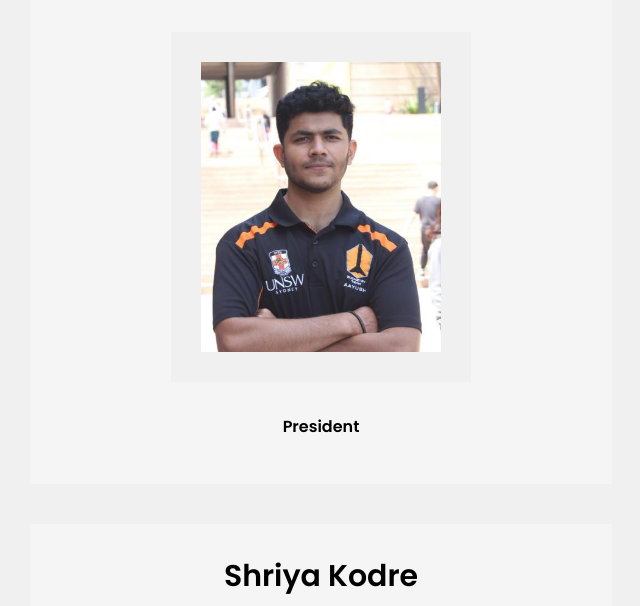
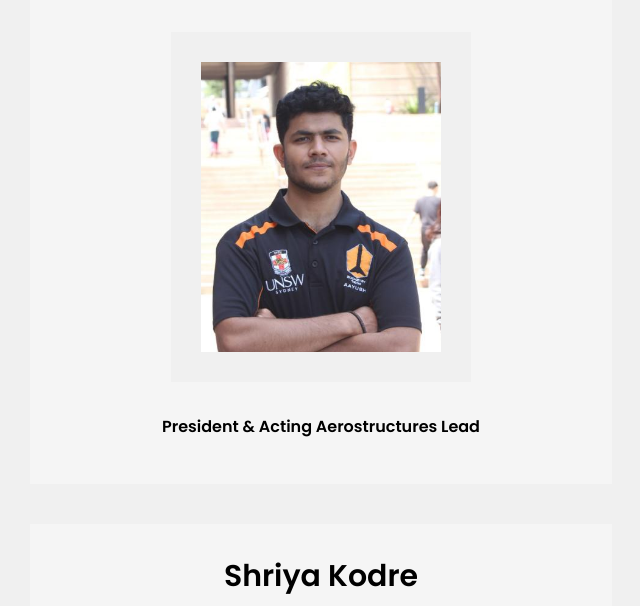
Before and after one commit to UNSW-Rocketry/website, a plain HTML site: page team.html in a window 1280 px wide. Shown: the part 737-1343 px from the top of the page, without its empty margins (319-959 px from the left). Drawn offline with Linux system fonts and the light colour scheme.

```diff
--- a/team.html
+++ b/team.html
@@ -116,7 +116,7 @@
             <img src="team/images/aayush.jpg" class="headshot" />
             <br />
             <br />
-            President
+            President & Acting Aerostructures Lead
             <br />
             <br />
           </p>
```
Also changed, not shown: 1 other file.
